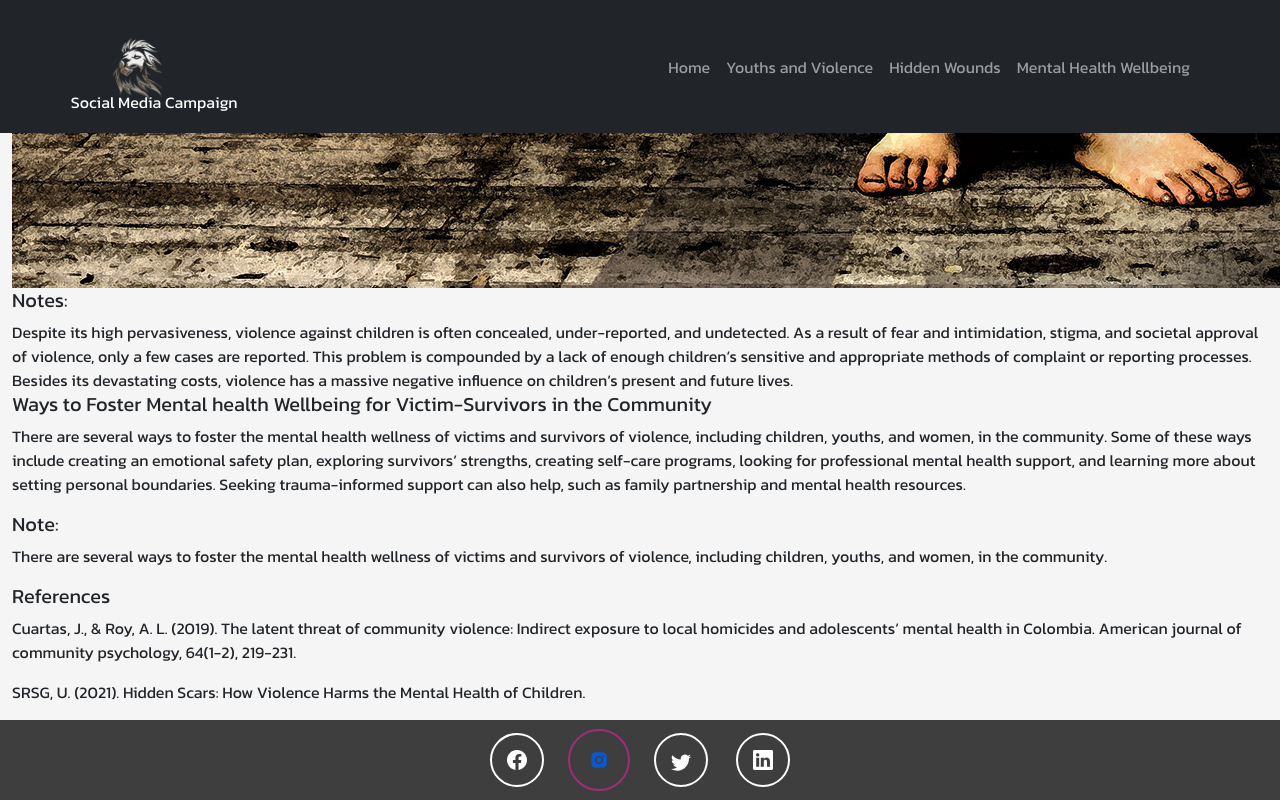
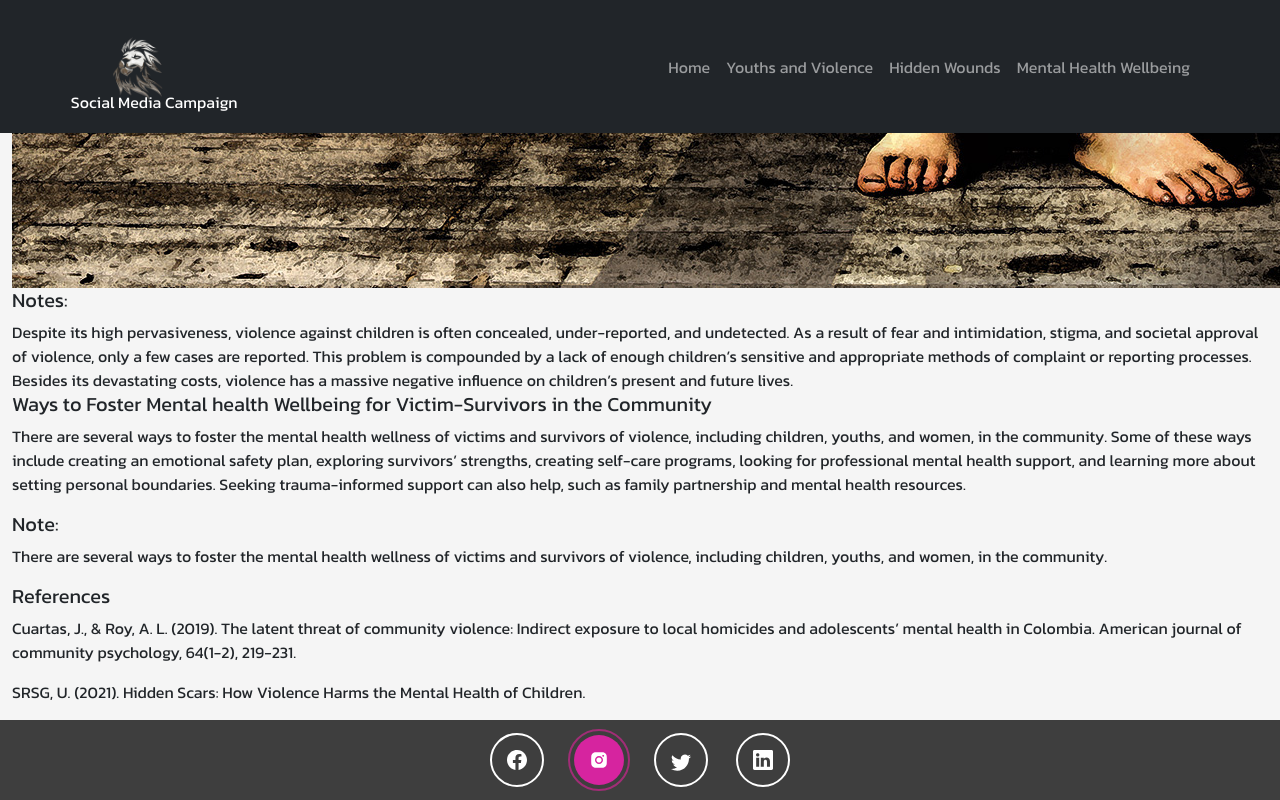
Before and after one commit to Roche001/campaign-website, a React (Create React App) app: page / in a window 1280 px wide. In both pictures the pointer is over the link 599 px from the left and 3684 px from the top of the page. Shown: the part 2925-3725 px from the top of the page. Built offline with nearby package versions, Linux system fonts and the light colour scheme; a web font is replaced by a local one.

Commit message:
update changes

```diff
--- a/src/components/footer/Footer.css
+++ b/src/components/footer/Footer.css
@@ -24,25 +24,27 @@
 .icon-a {
   margin: 1rem;
 }
+.icon-a a {
+  color: #fff;
+}
 .icon:hover {
   outline-offset: 4px;
   animation: shake 0.4ms;
 }
 .icon-instagram:hover {
-  background-image: radial-gradient(
-    circle at 30% 107% #fdf497 0%,
-    #fdf497 5%,
-    #fd5949 45%,
-    #d6249f 60%,
-    #285aeb 90%
-  );
+  background-color: #d6249f;
+
   outline-color: #a02d76;
 }
 .icon-facebook:hover {
   background-color: #285aeb;
   outline-color: #285aeb;
 }
-
-.icon-facebook a:hover {
-  color: #fff;
+.icon-twitter:hover {
+  background-color: #42a5f5;
+  outline-color: #42a5f5;
 }
+.icon-linkedin:hover {
+  background-color: #0d47a1;
+  outline-color: #0d47a1;
+}
```
